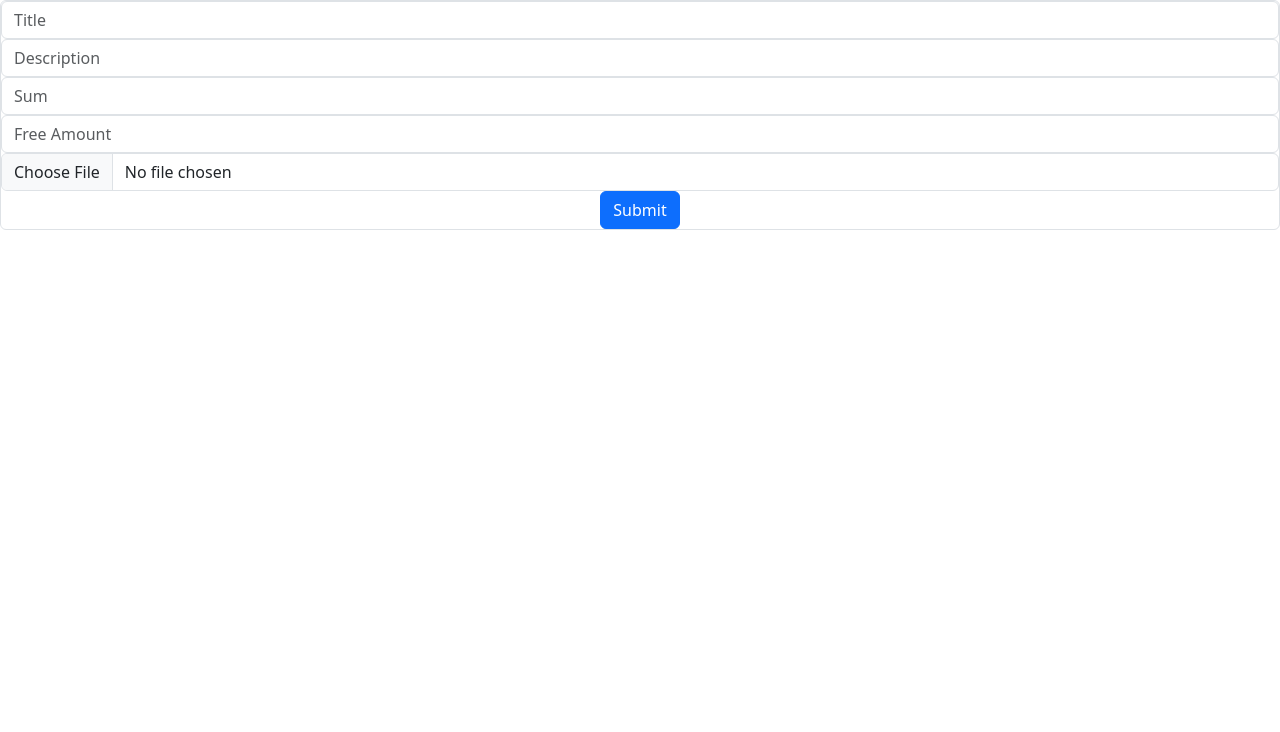
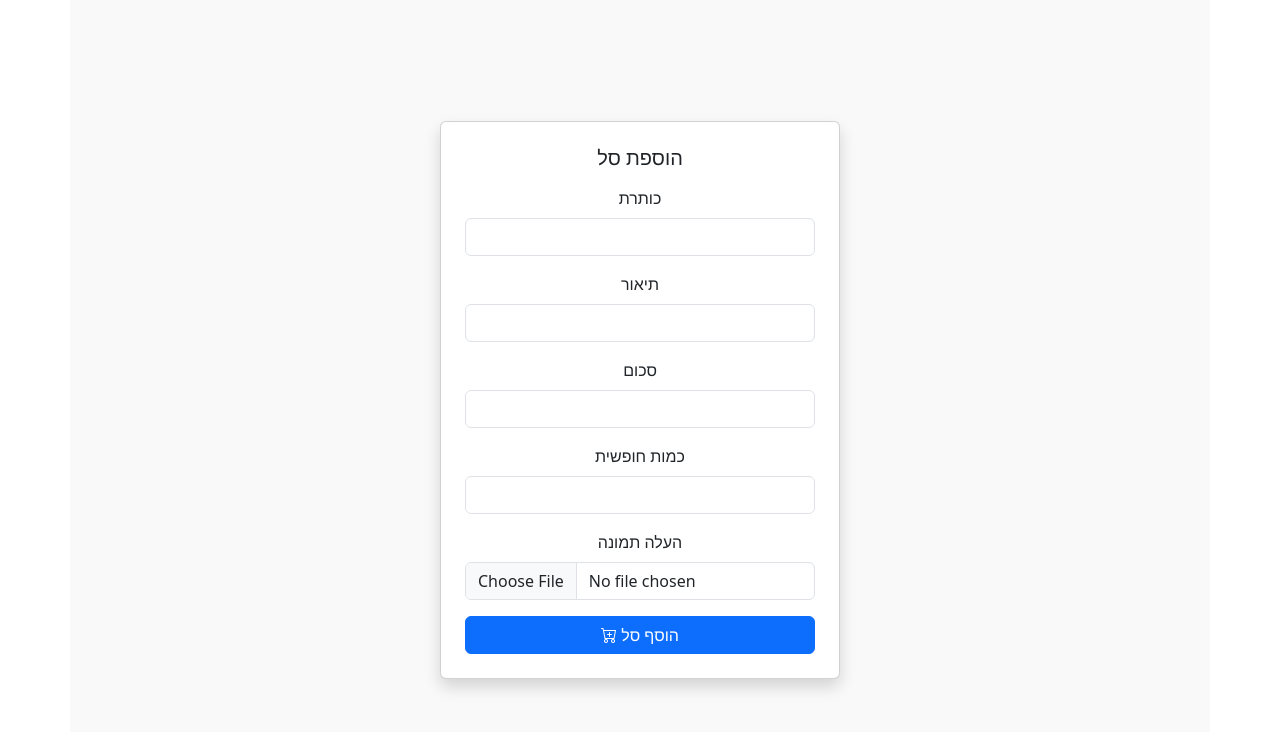
Before and after one commit to ShaniRubDev/DaatMeirNew, a React (Create React App) app in the folder ClientSide/: page /add-basket in a window 1280 px wide. Shown: the top 732 px of the page. Built offline with nearby package versions, Linux system fonts and the light colour scheme.

Commit message:
design add basket

```diff
--- a/ClientSide/src/components/AddBasket/AddBasket.tsx
+++ b/ClientSide/src/components/AddBasket/AddBasket.tsx
@@ -1,5 +1,5 @@
 import { useState, ChangeEvent, FormEvent } from "react";
-import { Button, Form } from 'react-bootstrap';
+import { Button, Form, Container, Card, Toast, ToastContainer } from "react-bootstrap";
 import { uploadImage, submitBasket } from "../../services/basketService";
 
 interface BasketData {
@@ -18,6 +18,9 @@ const AddBasket: React.FC = () => {
   });
 
   const [image, setImage] = useState<File | null>(null);
+  const [showToast, setShowToast] = useState<boolean>(false);
+  const [toastMessage, setToastMessage] = useState<string>("");
+  const [toastVariant, setToastVariant] = useState<string>("success");
 
   const handleChange = (e: ChangeEvent<HTMLInputElement>) => {
     const { name, value } = e.target;
@@ -42,22 +45,95 @@ const AddBasket: React.FC = () => {
     }
     console.log("Image URL:", imageUrl);
 
+    try {
       await submitBasket({
         ...basketData,
         image: imageUrl,
-      sum: typeof basketData.sum === 'number' ? basketData.sum : 0,
-      freeAmount: typeof basketData.freeAmount === 'number' ? basketData.freeAmount : 0
+        sum: typeof basketData.sum === "number" ? basketData.sum : 0,
+        freeAmount: typeof basketData.freeAmount === "number" ? basketData.freeAmount : 0,
       });
+      setToastMessage(":) הסל נוסף בהצלחה");
+      setToastVariant("success");
+    } catch (error) {
+      setToastMessage("אירעה שגיאה בעת הוספת הסל.");
+      setToastVariant("danger");
+    } finally {
+      setShowToast(true);
+    }
   };
+
   return (
-    <form onSubmit={handleSubmit} className="space-y-4 border rounded">
-      <Form.Control type="text" name="title" placeholder="Title" value={basketData.title} onChange={handleChange} required />
-      <Form.Control type="text" name="description" placeholder="Description" value={basketData.description} onChange={handleChange} required />
-      <Form.Control type="number" name="sum" placeholder="Sum" value={basketData.sum} onChange={handleChange} required />
-      <Form.Control type="number" name="freeAmount" placeholder="Free Amount" value={basketData.freeAmount} onChange={handleChange} required />
+    <Container className="d-flex justify-content-center align-items-center vh-100">
+      <Card className="p-4 shadow" style={{ width: "400px" }}>
+        <Card.Title className="text-center mb-3">הוספת סל</Card.Title>
+        <Form onSubmit={handleSubmit}>
+          <Form.Group className="mb-3">
+            <Form.Label>כותרת</Form.Label>
+            <Form.Control type="text" name="title" value={basketData.title} onChange={handleChange} required />
+          </Form.Group>
+
+          <Form.Group className="mb-3">
+            <Form.Label>תיאור</Form.Label>
+            <Form.Control type="text" name="description" value={basketData.description} onChange={handleChange} required />
+          </Form.Group>
+
+          <Form.Group className="mb-3">
+            <Form.Label>סכום</Form.Label>
+            <Form.Control type="number" name="sum" value={basketData.sum} onChange={handleChange} required />
+          </Form.Group>
+
+          <Form.Group className="mb-3">
+            <Form.Label>כמות חופשית</Form.Label>
+            <Form.Control type="number" name="freeAmount" value={basketData.freeAmount} onChange={handleChange} required />
+          </Form.Group>
+
+          <Form.Group className="mb-3">
+            <Form.Label>העלה תמונה</Form.Label>
             <Form.Control type="file" onChange={handleImageChange} accept="image/*" />
-      <Button type="submit">Submit</Button>
-    </form>
+          </Form.Group>
+
+          <Button type="submit" variant="primary" className="w-100">
+            <i className="bi bi-cart-plus"></i> הוסף סל
+          </Button>
+        </Form>
+      </Card>
+
+      {/* Toast for success or error message */}
+      <ToastContainer position="top-end" className="p-3">
+        <Toast
+          show={showToast}
+          onClose={() => setShowToast(false)}
+          delay={3000}
+          autohide
+          style={{
+            borderRadius: "10px",
+            boxShadow: "0 5px 15px rgba(0, 0, 0, 0.2)",
+            maxWidth: "350px",
+            zIndex: 1050,
+          }}
+        >
+          <Toast.Body
+            className={`d-flex justify-content-between align-items-center text-white p-3 ${
+              toastVariant === "success" ? "bg-success" : "bg-danger"
+            }`}
+            style={{
+              borderRadius: "10px",
+              fontSize: "16px",
+              fontWeight: "bold",
+              display: "flex",
+              justifyContent: "center",
+              alignItems: "center",
+            }}
+          >
+            <span>{toastMessage}</span>
+            <i
+              className={`bi bi-${toastVariant === "success" ? "check-circle" : "x-circle"}`}
+              style={{ fontSize: "20px", marginLeft: "10px" }}
+            />
+          </Toast.Body>
+        </Toast>
+      </ToastContainer>
+    </Container>
   );
 };
 
```
Lines whose indentation alone changed are shown as unchanged.
